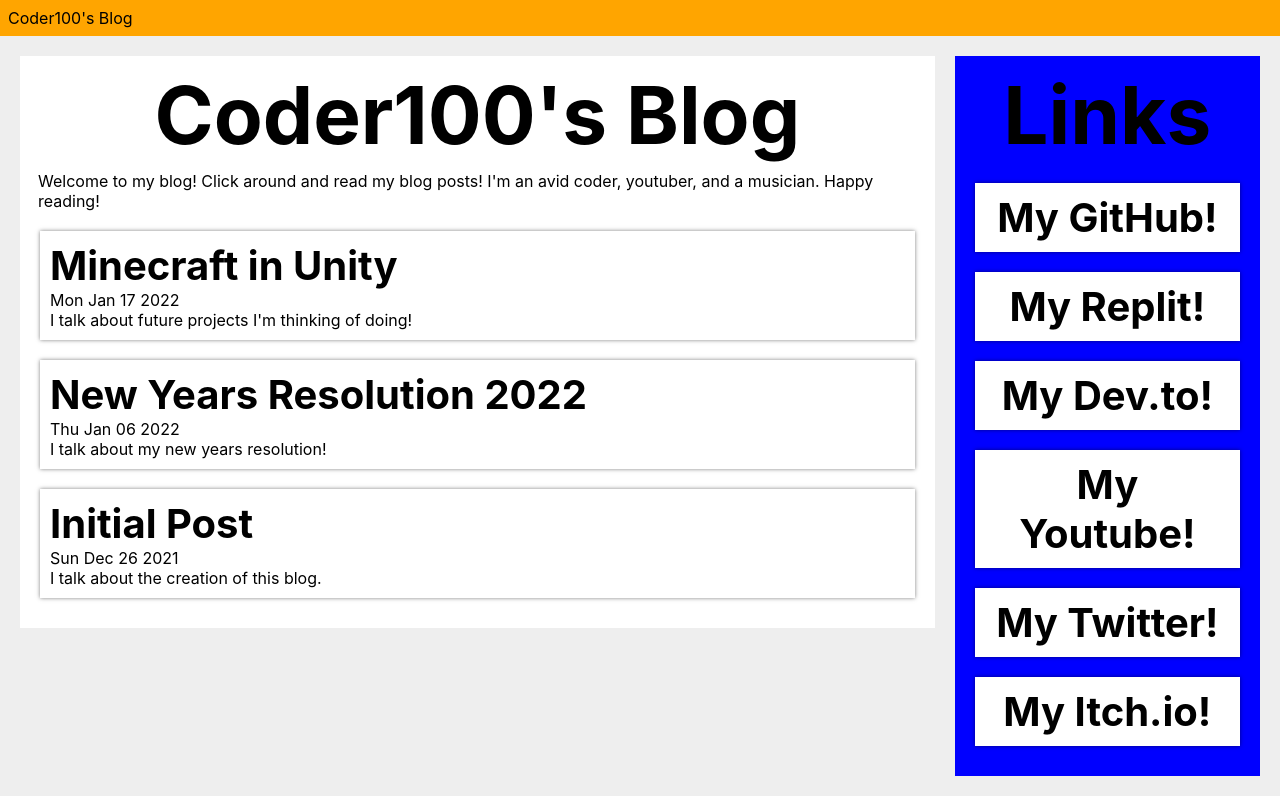
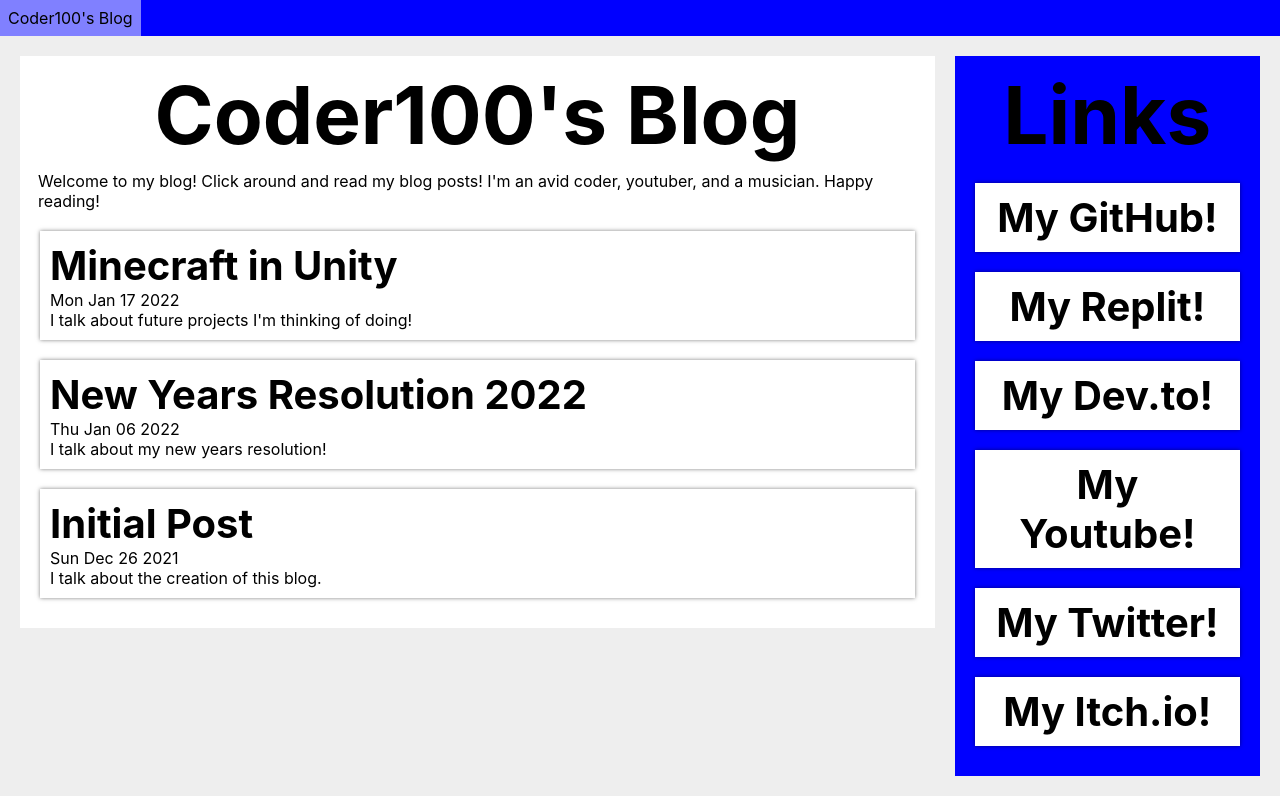
Before and after one commit to cursorweb/coder100-blog, a Next.js app: page / in a window 1280 px wide. Built offline with nearby package versions, Linux system fonts and the light colour scheme; what showdown would draw is missing.

Commit message:
Updated link styling

```diff
--- a/components/nav.js
+++ b/components/nav.js
@@ -5,7 +5,7 @@ export function Nav() {
   return (
     <nav className={styles.nav}>
       <Link href="/">
-        <a>Coder100&apos;s Blog</a>
+        <a className={styles.link}>Coder100&apos;s Blog</a>
       </Link>
     </nav>
   )
--- a/components/nav.module.css
+++ b/components/nav.module.css
@@ -1,4 +1,15 @@
 .nav {
+  padding: 0;
+  background: blue;
+}
+
+.link {
+  background: rgba(255, 255, 255, 0.5);
+  transition: all 0.2s;
   padding: 8px;
-  background: orange;
+  display: inline-block;
 }
+
+.link:hover {
+  background: rgba(255, 255, 255, 0.9);
+}
```
